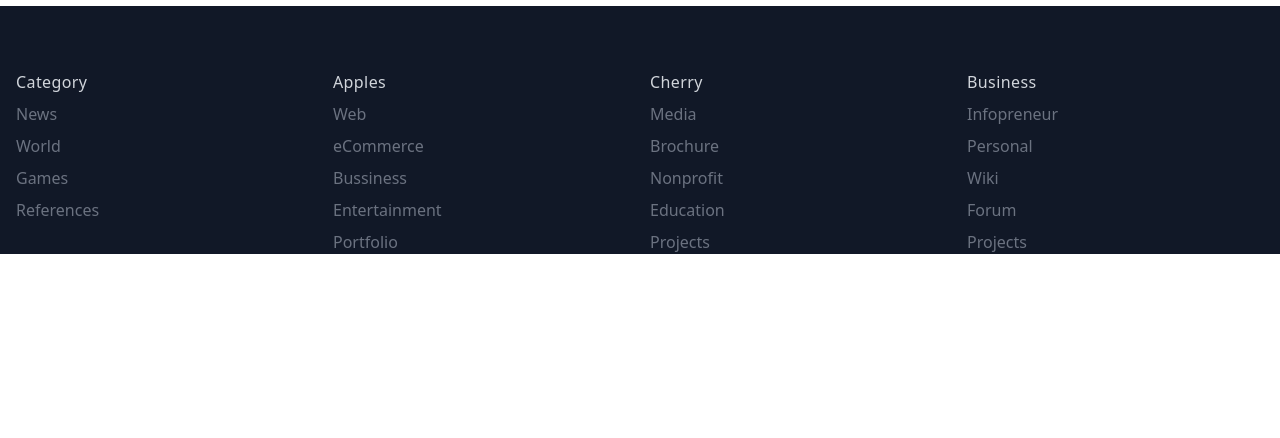
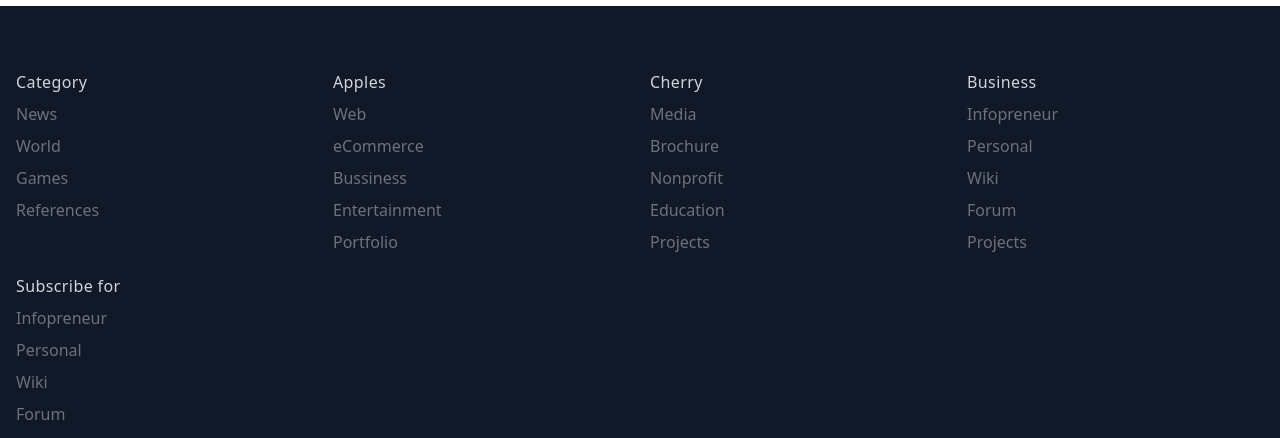
Before and after one commit to anthanh17/frontend-blog-app, a React (Vite) app: page / in a window 1280 px wide. Shown: the part 796-1234 px from the top of the page. Before the commit the page ends 1050 px from the top, so only its background shows below. Built offline with nearby package versions, Linux system fonts and the light colour scheme; no server answers.

Commit message:
update src code

```diff
--- a/src/components/BlogPage.jsx
+++ b/src/components/BlogPage.jsx
@@ -13,7 +13,7 @@ const BlogPage = () => {
 
   useEffect(() => {
     async function fetchBlogs() {
-      let url = `http://localhost:5000/blogs?page=${currentPage}&limit=${pageSize}`;
+      let url = `http://localhost:3000/blogs?page=${currentPage}&limit=${pageSize}`;
 
       // filter by category
       if (selectedCategory) {
--- a/src/components/Footer.jsx
+++ b/src/components/Footer.jsx
@@ -2,7 +2,7 @@ const Footer = () => {
   return (
     <div className="bg-gray-900">
       <div className="px-4 pt-16 mx-auto sm:max-w-xl md:max-w-full lg:max-w-screen-xl md:px-24 lg:px-4">
-        <div>
+        <div className="grid grid-cols-2 gap-5 lg:col-span-4 md:grid-clos-4">
           <div className="grid grid-cols-2 gap-5 lg:col-span-4 md:grid-cols-4">
             <div>
               <p className="font-medium tracking-wide text-gray-300">
@@ -184,6 +184,54 @@ const Footer = () => {
               </ul>
             </div>
           </div>
+          {/* Subscription */}
+          <div className="md:max-w-md lg:col-span-2 lg:mt-0 mt-5">
+            <p className="font-medium tracking-wide text-gray-300">
+              Subscribe for <updates> </updates>
+            </p>
+            <ul className="mt-2 space-y-2">
+              <li>
+                <a
+                  href="/"
+                  className="text-gray-500 transition-colors duration-300 hover:text-orange-500"
+                >
+                  Infopreneur
+                </a>
+              </li>
+              <li>
+                <a
+                  href="/"
+                  className="text-gray-500 transition-colors duration-300 hover:text-orange-500"
+                >
+                  Personal
+                </a>
+              </li>
+              <li>
+                <a
+                  href="/"
+                  className="text-gray-500 transition-colors duration-300 hover:text-orange-500"
+                >
+                  Wiki
+                </a>
+              </li>
+              <li>
+                <a
+                  href="/"
+                  className="text-gray-500 transition-colors duration-300 hover:text-orange-500"
+                >
+                  Forum
+                </a>
+              </li>
+              <li>
+                <a
+                  href="/"
+                  className="text-gray-500 transition-colors duration-300 hover:text-orange-500"
+                >
+                  Projects
+                </a>
+              </li>
+            </ul>
+          </div>
         </div>
       </div>
     </div>
--- a/src/components/SideBar.jsx
+++ b/src/components/SideBar.jsx
@@ -6,7 +6,7 @@ const Sidebar = () => {
   const [popularBlogs, setPopularBlogs] = useState([]);
 
   useEffect(() => {
-    fetch('http://localhost:5000/blogs')
+    fetch('http://localhost:3000/blogs')
       .then((res) => res.json())
       .then((data) => setPopularBlogs(data.slice(0, 15)));
   }, []);
```
